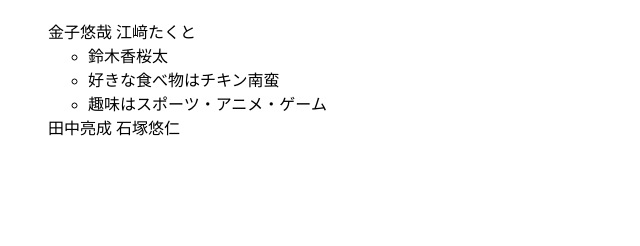
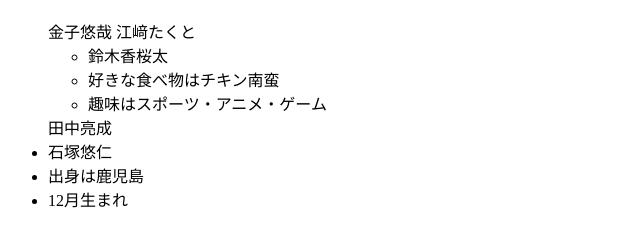
Before and after one commit to yuyakanko/web11, a plain HTML site: page index.html in a window 1280 px wide. Shown: the part 70-316 px from the top of the page, without its empty margins (0-640 px from the left). Drawn offline with Linux system fonts and the light colour scheme.

Commit message:
自己紹介編集
出身
誕生日月

```diff
--- a/index.html
+++ b/index.html
@@ -14,7 +14,9 @@
         <li>趣味はスポーツ・アニメ・ゲーム</li>
     </ul>
         田中亮成
-        石塚悠仁
+        <li>石塚悠仁</li>
+        <li>出身は鹿児島</li>
+        <li>12月生まれ</li>
     </ul>
 </body>
 </html>
```
